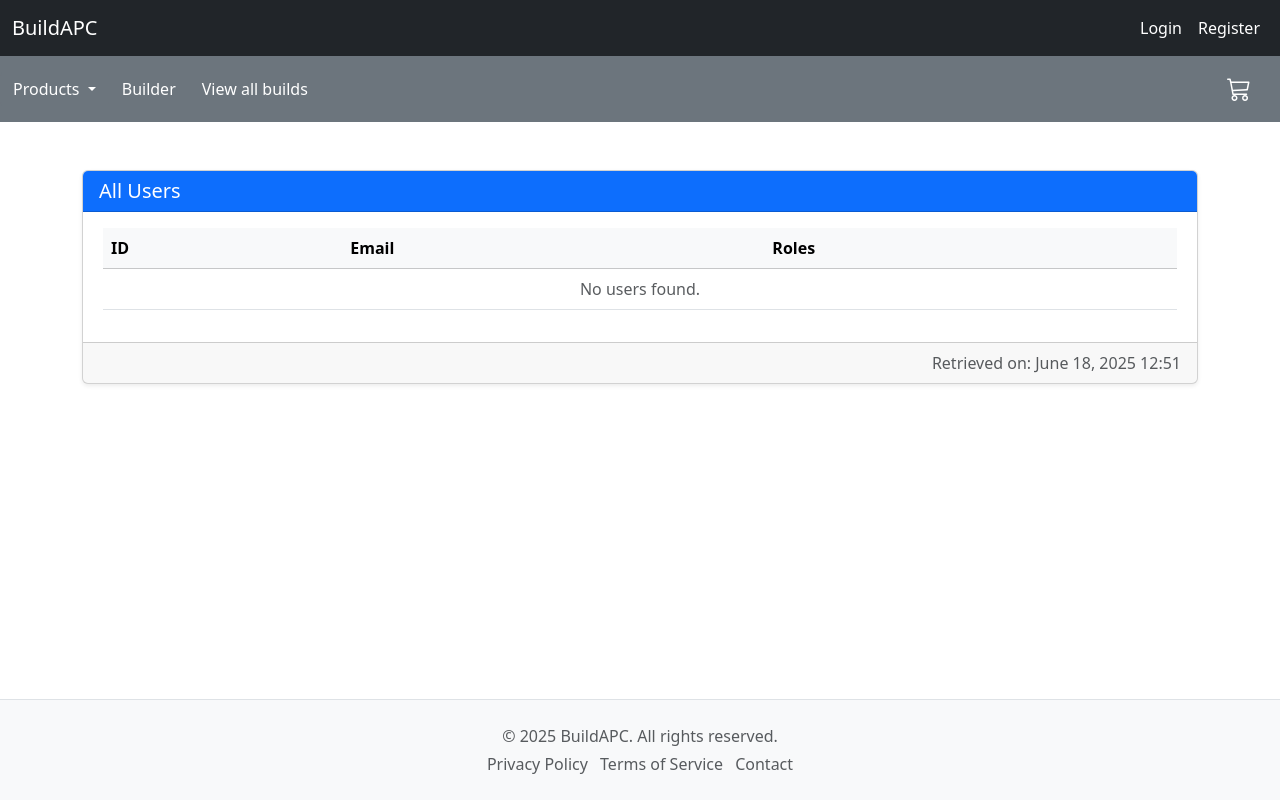
After one commit to LeoBerghuis/BuildAPCProject, a Symfony app: template templates/account/dashboard.html.twig in a window 1280 px wide. The commit adds this page. Run offline with Twig, Linux system fonts and the light colour scheme; the template is opened without the code that fills it, so the values that code supplies are empty; some libraries are stand-ins or nearby versions.

Commit message:
Made admin dashboard

```diff
--- /dev/null
+++ b/templates/account/dashboard.html.twig
@@ -0,0 +1,48 @@
+{% extends 'base.html.twig' %}
+
+{% block body %}
+
+<div class="container my-5">
+    <div class="card shadow-sm">
+        <div class="card-header bg-primary text-white">
+            <h5 class="mb-0">All Users</h5>
+        </div>
+        <div class="card-body">
+            <div class="table-responsive">
+                <table class="table table-hover align-middle">
+                    <thead class="table-light">
+                        <tr>
+                            <th scope="col">ID</th>
+                            <th scope="col">Email</th>
+                            <th scope="col">Roles</th>
+                        </tr>
+                    </thead>
+                    <tbody>
+                        {% for user in users %}
+                            <tr>
+                                <td>{{ user.id }}</td>
+                                <td>{{ user.email }}</td>
+                                <td>{{ user.roles|join(', ') }}</td>
+                                <td>
+                                    <form method="post" action="{{ path('admin_user_delete', {id: user.id}) }}" onsubmit="return confirm('Are you sure you want to delete this user?');">
+                                        <input type="hidden" name="_token" value="{{ csrf_token('delete-user-' ~ user.id) }}">
+                                        <button class="btn btn-sm btn-danger">Delete</button>
+                                    </form>
+                                </td>
+                            </tr>
+                        {% else %}
+                            <tr>
+                                <td colspan="3" class="text-muted text-center">No users found.</td>
+                            </tr>
+                        {% endfor %}
+                    </tbody>
+                </table>
+            </div>
+        </div>
+        <div class="card-footer text-muted text-end">
+            Retrieved on: {{ "now"|date('F j, Y H:i') }}
+        </div>
+    </div>
+</div>
+
+{% endblock %}
--- a/templates/navbar.html.twig
+++ b/templates/navbar.html.twig
@@ -22,6 +22,11 @@
                     <li class="nav-item">
                         <a class="nav-link active" href="{{ path('app_account') }}">Account</a>
                     </li>
+                    {% if 'ROLE_ADMIN' in app.user.roles %}
+                        <li class="nav-item">
+                            <a class="nav-link active" href="{{ path('app_admin_dashboard') }}">Admin Dashboard</a>
+                        </li>
+                    {% endif %}
                 {% endif %}
             </ul>
         </div>
```
Also changed, not shown: src/Controller/AccountController.php (+34 -0 lines).
